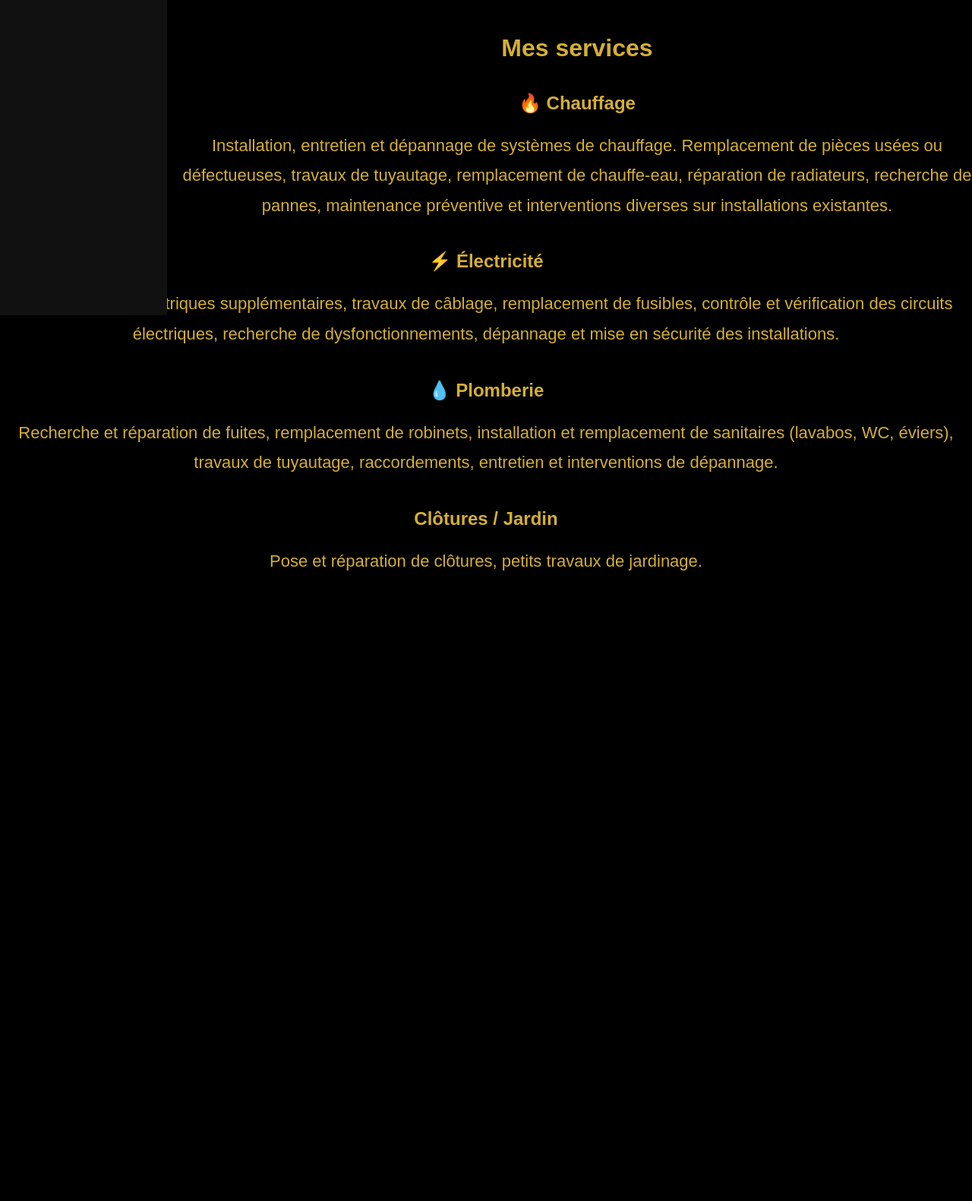
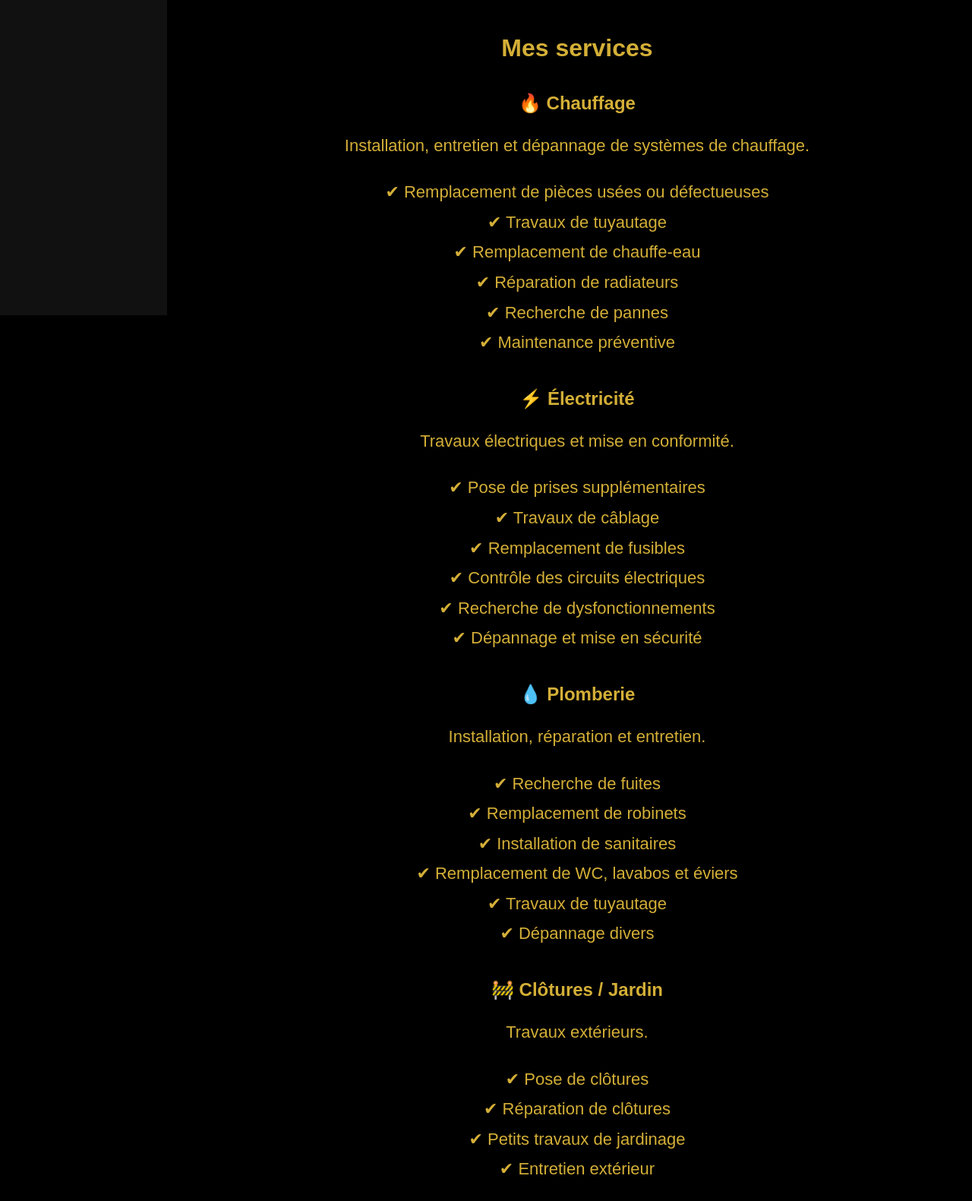
Before and after one commit to MSEDIT-1304/S.L-Multi-Services, a Flask app: page / in a window 1280 px wide. Shown: the part 435-2016 px from the top of the page at 76% size. Before the commit the page ends 1186 px from the top, so only its background shows below. Run offline with Flask 3, Linux system fonts and the light colour scheme.

Commit message:
Update services.html

```diff
--- a/templates/services.html
+++ b/templates/services.html
@@ -6,35 +6,63 @@
 
 
 <h2>🔥 Chauffage</h2>
+
 <p>
 Installation, entretien et dépannage de systèmes de chauffage.
-        Remplacement de pièces usées ou défectueuses, travaux de tuyautage,
-        remplacement de chauffe-eau, réparation de radiateurs, recherche de pannes,
-        maintenance préventive et interventions diverses sur installations existantes.
 </p>
-</div>
 
+<p>
+✔ Remplacement de pièces usées ou défectueuses<br>
+✔ Travaux de tuyautage<br>
+✔ Remplacement de chauffe-eau<br>
+✔ Réparation de radiateurs<br>
+✔ Recherche de pannes<br>
+✔ Maintenance préventive
+</p>
 
 <h2>⚡ Électricité</h2>
+
 <p>
-        Pose de prises électriques supplémentaires, travaux de câblage,
-        remplacement de fusibles, contrôle et vérification des circuits électriques,
-        recherche de dysfonctionnements, dépannage et mise en sécurité des installations.
+Travaux électriques et mise en conformité.
 </p>
-</div>
+
+<p>
+✔ Pose de prises supplémentaires<br>
+✔ Travaux de câblage<br>
+✔ Remplacement de fusibles<br>
+✔ Contrôle des circuits électriques<br>
+✔ Recherche de dysfonctionnements<br>
+✔ Dépannage et mise en sécurité
+</p>
 
 
 <h2>💧 Plomberie</h2>
+
 <p>
-        Recherche et réparation de fuites, remplacement de robinets,
-        installation et remplacement de sanitaires (lavabos, WC, éviers),
-        travaux de tuyautage, raccordements, entretien et interventions de dépannage.
+Installation, réparation et entretien.
 </p>
-</div>
+
+<p>
+✔ Recherche de fuites<br>
+✔ Remplacement de robinets<br>
+✔ Installation de sanitaires<br>
+✔ Remplacement de WC, lavabos et éviers<br>
+✔ Travaux de tuyautage<br>
+✔ Dépannage divers
+</p>
 
 
-<h2>Clôtures / Jardin</h2>
-    <p>Pose et réparation de clôtures, petits travaux de jardinage.</p>
-</div>
+<h2>🚧 Clôtures / Jardin</h2>
+
+<p>
+Travaux extérieurs.
+</p>
+
+<p>
+✔ Pose de clôtures<br>
+✔ Réparation de clôtures<br>
+✔ Petits travaux de jardinage<br>
+✔ Entretien extérieur
+</p>
 
 {% endblock %}
```
Lines whose indentation alone changed are shown as unchanged.
